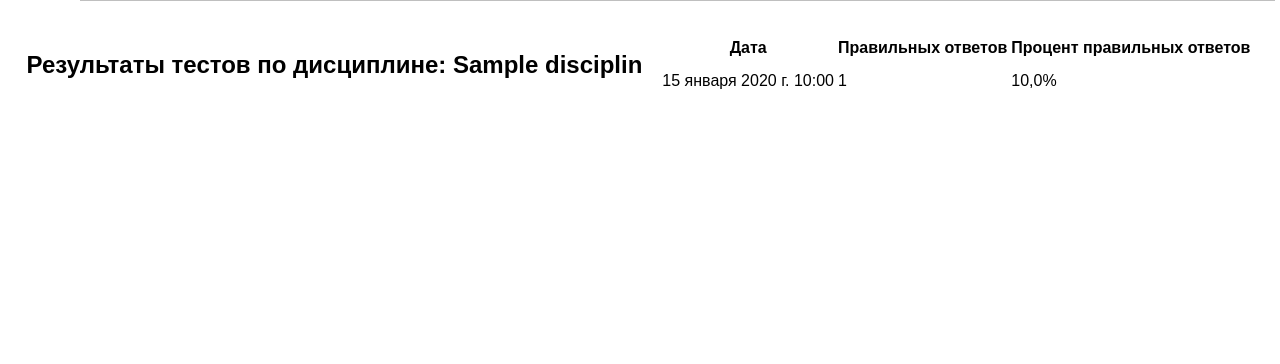
After one commit to PirmagomedovZhr/Umnik, a Django app: page /discipline_results/1/ in a window 1280 px wide. The commit adds this page. Shown: the part 271-635 px from the top of the page. Run offline with Django 4.2, Linux system fonts and the light colour scheme; a user stored in the database is signed in; tables that the repository leaves empty hold one stand-in row (values such as "Sample post").

Commit message:
add result_quiz

```diff
--- a/main/models.py
+++ b/main/models.py
@@ -83,3 +83,11 @@ class TestResult(models.Model):
     correct_answers_count = models.IntegerField('Количество правильных ответов')
     total_questions_count = models.IntegerField('Общее количество вопросов')
     # Другие необходимые поля
+
+
+class QuizResult(models.Model):
+    user = models.ForeignKey(User, on_delete=models.CASCADE)
+    disciplin = models.ForeignKey(Disciplin, on_delete=models.CASCADE)
+    correct_answers_count = models.PositiveIntegerField()
+    percentage = models.FloatField()
+    date = models.DateTimeField(auto_now_add=True)
--- /dev/null
+++ b/main/templates/main/users/discipline_results.html
@@ -0,0 +1,28 @@
+{% extends 'main/users/home.html' %}
+{% load static %}
+{% block title %}
+
+{% endblock %}
+{% block content %}
+<div class="content">
+    <h2>Результаты тестов по дисциплине: {{ disciplin.name }}</h2>
+    <table>
+        <tr>
+            <th>Дата</th>
+            <th>Правильных ответов</th>
+            <th>Процент правильных ответов</th>
+        </tr>
+        {% for result in results %}
+        <tr>
+            <td>{{ result.date }}</td>
+            <td>{{ result.correct_answers_count }}</td>
+            <td>{{ result.percentage }}%</td>
+        </tr>
+        {% empty %}
+        <tr>
+            <td colspan="3">Нет результатов тестов по этой дисциплине.</td>
+        </tr>
+        {% endfor %}
+    </table>
+</div>
+{% endblock %}
--- a/main/templates/main/users/ladder.html
+++ b/main/templates/main/users/ladder.html
@@ -29,7 +29,7 @@
         <p></p>
         <img src="{% static 'a.jpg' %}" alt="Image">
       <div class="button-wrapper">
-        <button onclick="location.href='your_link_here'">ПЕРЕЙТИ</button>
+        <button onclick="location.href='{% url 'discipline_results' disciplin_id %}'">ПЕРЕЙТИ</button>
 </div>
     </div>
 </div>
--- a/main/urls.py
+++ b/main/urls.py
@@ -23,6 +23,7 @@ urlpatterns = [
 path('disciplin/<int:disciplin_id>/ladder/', views.LadderView.as_view(), name='ladder'),
     path('chat/', views.chat, name='chat'),
     path('ajax/', views.Ajax, name='ajax'),
+    path('discipline_results/<int:disciplin_id>/', views.discipline_results_view, name='discipline_results'),
 
     # ... другие пути ...
 ]
--- a/main/views.py
+++ b/main/views.py
@@ -157,6 +157,14 @@ def quiz_view(request, disciplin_id):
                 'new_block': new_block
             }
 
+            quiz_result = QuizResult(
+                user=request.user,
+                disciplin=disciplin,
+                correct_answers_count=correct_answers_count,
+                percentage=percentage
+            )
+            quiz_result.save()
+
             return redirect('disciplin')
 
     else:
@@ -166,6 +174,16 @@ def quiz_view(request, disciplin_id):
     questions_and_forms = zip(questions, form)
     return render(request, 'main/users/quiz.html',
                   {'questions_and_forms': questions_and_forms, 'disciplin_id': disciplin_id})
+
+
+
+from .models import QuizResult
+
+def discipline_results_view(request, disciplin_id):
+    disciplin = Disciplin.objects.get(id=disciplin_id)
+    results = QuizResult.objects.filter(user=request.user, disciplin=disciplin)
+
+    return render(request, 'main/users/discipline_results.html', {'disciplin': disciplin, 'results': results})
 
 
 
```
Also changed, not shown: main/migrations/0038_quizresult.py (added).
